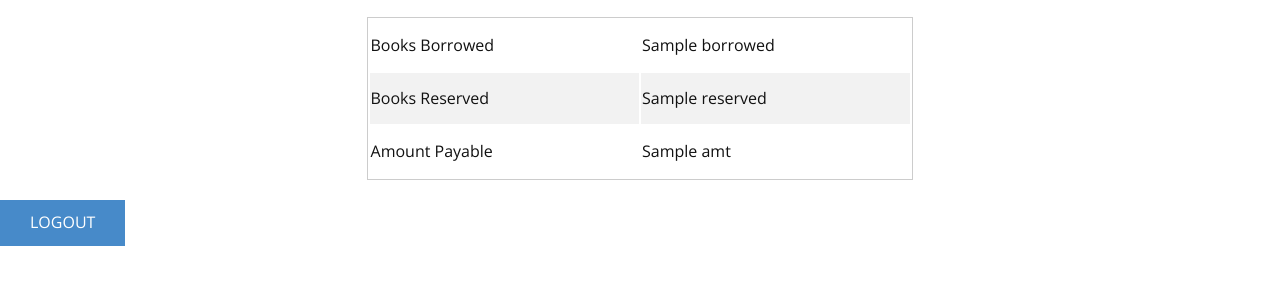
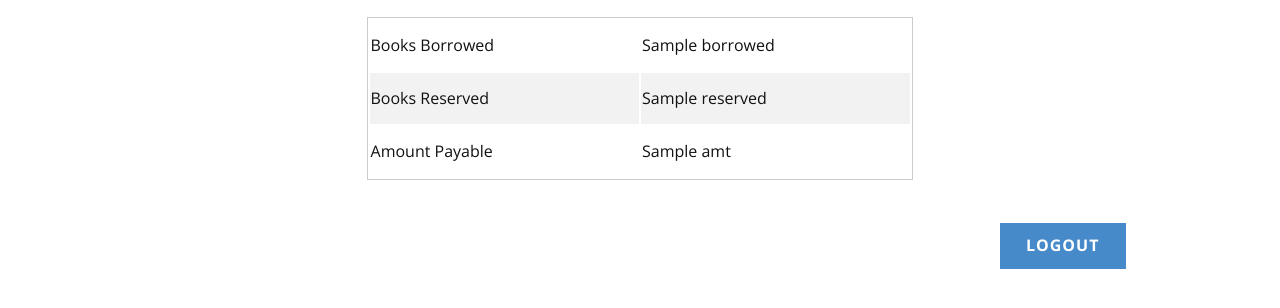
Before and after one commit to yokester98/Integrated-Library-Management-System, a Flask app: template templates/Profile.html in a window 1280 px wide. Shown: the part 329-637 px from the top of the page. Run offline with Flask 2, Linux system fonts and the light colour scheme; the template is opened without the code that fills it: most values are stand-ins (such as "Sample title", 1, 10 or a date in 2020); parts of the project's set-up code (start-up, migrations or seed data) failed here and were passed over; some web fonts are replaced.

Commit message:
Add files via upload

```diff
--- a/static/css/Profile.css
+++ b/static/css/Profile.css
@@ -59,7 +59,7 @@
   background-image: none;
 }
 
-.u-tab-content .u-btn-2 {
+.u-form-group-2 .u-btn-1 {
   border-style: none;
   font-weight: 700;
   text-transform: uppercase;
@@ -67,10 +67,14 @@
   letter-spacing: 1px;
   margin: -57px 165px 60px auto;
   padding: 10px 27px 10px 26px;
+  position: relative;
+  top: 100px;
+  left: 1000px;
 }
 
+
 @media (max-width: 1199px) {
-  .u-tab-content .u-btn-2 {
+  .u-form-group-2 .u-btn-1 {
     margin-right: 0;
   }
 }
```
